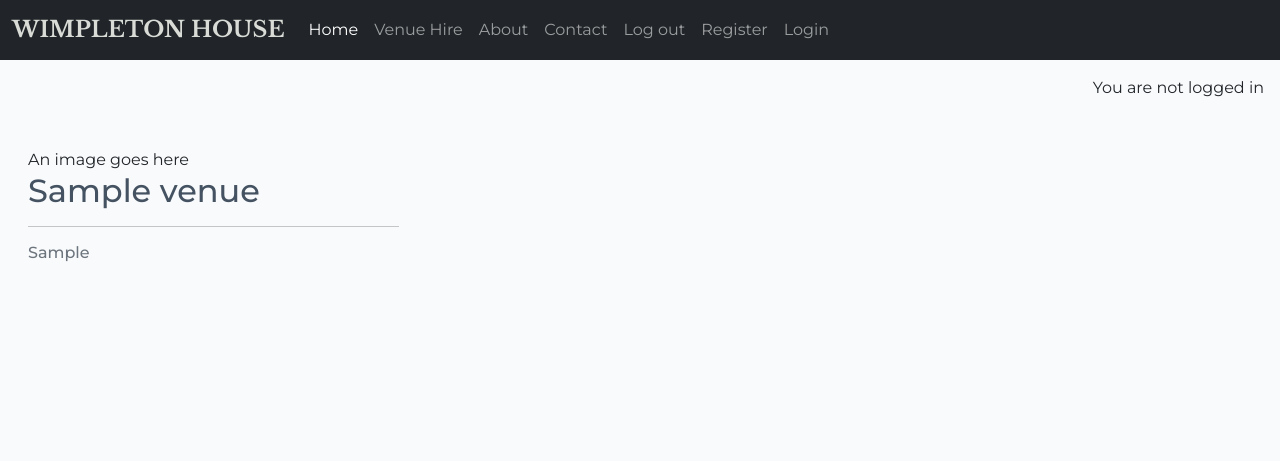
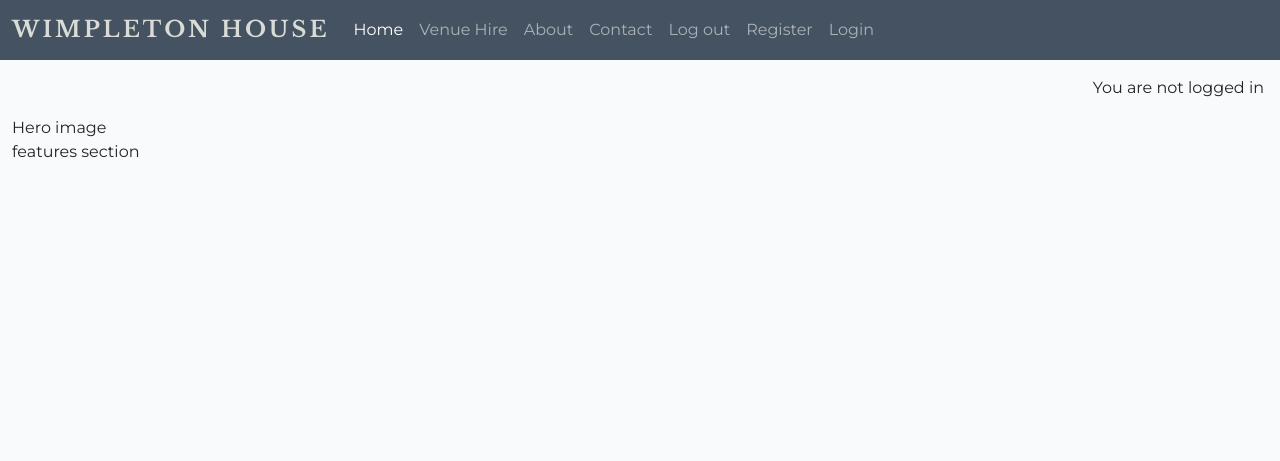
Before and after one commit to hysinh/wimpleton-booking-app, a Django app: page / in a window 1280 px wide. Shown: the top 461 px of the page. Run offline with Django 4.2, Linux system fonts and the light colour scheme; tables that the repository leaves empty hold one stand-in row (values such as "Sample post").

Commit message:
Add styling to home page navbar and remove venue list

```diff
--- a/booking/templates/booking/index.html
+++ b/booking/templates/booking/index.html
@@ -1,51 +1,15 @@
-{% load static %}
+{% extends "base.html" %}
 
+{% block content %}
 <!-- Venue Hire content starts here -->
-<div class="container-fluid">
-    <div class="row">
 
-        <!-- Blog Entries Column -->
-        <div class="col-12 mt-3 left">
-            <div class="row">
-                {% for venue in venue_list %}
-                <div class="col-md-4">
-                    <div class="card mb-4">
-                        <div class="card-body">
-                            <div class="image-container">
-                                An image goes here
-                            </div>
+<div class="container-fluid">Hero image</div>
 
-                            <a href="#" class="post-link">
-                                <h2 class="card-title">{{ venue.venue_name }}</h2>
-                            </a>
+<div class="container-fluid">features section</div>
 
-                            <hr />
-                            <p class="card-text text-muted h6">{{ venue.venue_blurb}}
-                            </p>
-                        </div>
-                    </div>
-                </div>
-                {% if forloop.counter|divisibleby:3 %}
-            </div>
-            <div class="row">
-                {% endif %}
-                {% endfor %}
 
-            </div>
-        </div>
-    </div>
-    {% if is_paginated %}
-    <nav aria-label="Page navigation">
-        <ul class="pagination justify-content-center">
-            {% if page_obj.has_previous %}
-            <li><a href="?page={{ page_obj.previous_page_number }}" class="page-link">&laquo; PREV </a></li>
-            {% endif %}
-            {% if page_obj.has_next %}
-            <li><a href="?page={{ page_obj.next_page_number }}" class="page-link"> NEXT &raquo;</a></li>
-            {% endif %}
-        </ul>
-    </nav>
-    {% endif %}
-</div>
+
 
 <!-- Venue Hire content ends here -->
+
+{% endblock %}
--- a/booking/templates/booking/venue_list.html
+++ b/booking/templates/booking/venue_list.html
@@ -50,4 +50,8 @@
 </div>
 
 <!-- Venue Hire content ends here -->
- {% endblock %}
+{% endblock content %}
+
+{% block extras %}
+
+{% endblock extras %}
--- a/booking/urls.py
+++ b/booking/urls.py
@@ -5,6 +5,14 @@ from .models import Venue
 
 
 urlpatterns = [
-    path('', views.VenueList.as_view(), name='home'),
+    # public pages (no login required)
+    path('', views.homepage, name='welcome'),
+
+    # path('', views.VenueList.as_view(), name='home'),
     path('venue-hire/', views.VenueList.as_view(), name='venue-hire'),
+
+
+
+
+
 ]
--- a/booking/views.py
+++ b/booking/views.py
@@ -19,3 +19,10 @@ class VenueList(generic.ListView):
      model = Venue
      template_name = "booking/venue_list.html"
      paginate_by = 6
+
+
+
+# Public pages
+
+def homepage(request):
+    return render(request, 'booking/index.html')
--- a/static/css/style.css
+++ b/static/css/style.css
@@ -9,12 +9,20 @@ body {
     text-decoration: none;
     font-size: 1.4rem;
     font-weight: 700;
+    letter-spacing: 3px;
     color: #d9dcd6;
 }
 
 .brand a {
     text-decoration: none;
 }
+
+.nav-background {
+    background-color: #445261;
+}
+
+
+/* old styles */
 
 .red-o {
     color: #E84610;
--- a/templates/base.html
+++ b/templates/base.html
@@ -34,7 +34,7 @@
 <body class="d-flex flex-column h-100 main-bg">
 
     <!-- Navigation -->
-    <nav class="navbar navbar-expand-lg navbar-dark bg-dark">
+    <nav class="navbar navbar-expand-lg navbar-dark nav-background">
       <div class="container-fluid">
         <a class="navbar-brand" href="#"><span class="brand">Wimpleton House</span></a>
         <button class="navbar-toggler" type="button" data-bs-toggle="collapse" data-bs-target="#navbarText"
@@ -65,6 +65,7 @@
               <a class="nav-link" href="#">Login</a>
             </li>
           </ul>
+          <!-- search box -->
           <!-- <form class="d-flex" role="search">
             <input class="form-control me-2" type="search" placeholder="Search" aria-label="Search">
             <button class="btn btn-outline-success" type="submit">Search</button>
--- a/wimpleton/settings.py
+++ b/wimpleton/settings.py
@@ -28,7 +28,7 @@ TEMPLATES_DIR = os.path.join(BASE_DIR, 'templates')
 SECRET_KEY = os.environ.get("SECRET_KEY")
 
 # SECURITY WARNING: don't run with debug turned on in production!
-DEBUG = True
+DEBUG = False
 
 ALLOWED_HOSTS = [
     '.herokuapp.com',
--- a/wimpleton/urls.py
+++ b/wimpleton/urls.py
@@ -19,8 +19,11 @@ from django.urls import path, include
 
 
 urlpatterns = [
+    # django admin panel
     path('admin/', admin.site.urls),
     path('summernote/', include('django_summernote.urls')),
+
+
     path('', include('booking.urls'), name="booking-urls"),
     path('venue-hire/', include('booking.urls'), name="booking-urls"),
 ]
```
